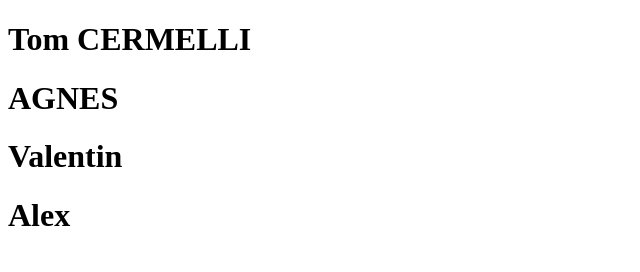
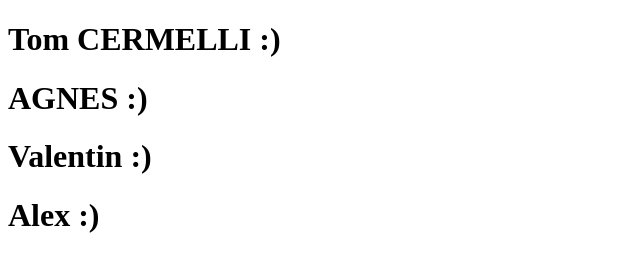
Before and after one commit to val-dev-g/Diginamic, a plain HTML site: page hauteur.html in a window 1280 px wide. Shown: the whole page, without its empty margins (0-640 px from the left). Drawn offline with Linux system fonts and the light colour scheme.

Commit message:
Second test

```diff
--- a/hauteur.html
+++ b/hauteur.html
@@ -6,9 +6,9 @@
     <title>Document</title>
 </head>
 <body>
-    <h1>Tom CERMELLI</h1>
-    <h1>AGNES</h1>
-    <h1>Valentin</h1>
-    <h1>Alex</h1>
+    <h1>Tom CERMELLI :)</h1>
+    <h1>AGNES :)</h1>
+    <h1>Valentin :)</h1>
+    <h1>Alex :)</h1>
 </body>
 </html>
```
